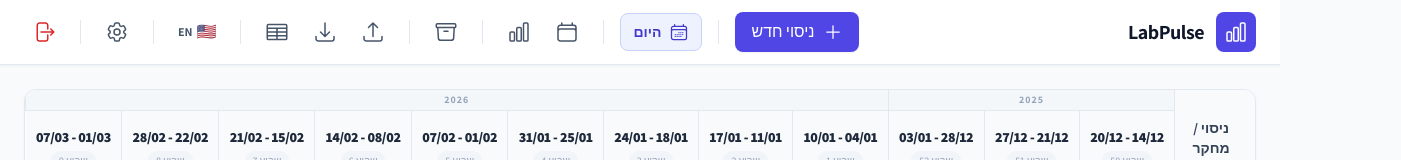
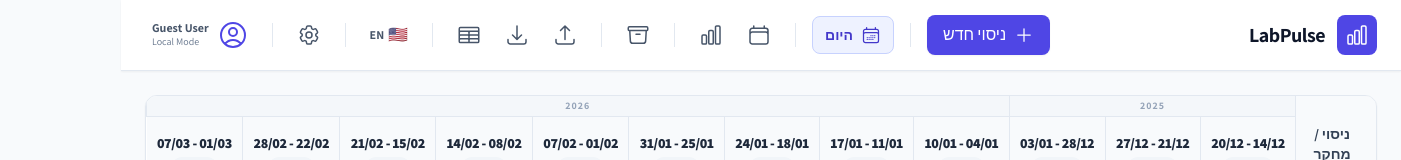
Before and after one commit to yamar8/labpulse, a React (Vite) app: page / in a window 1280 px wide. Both pictures are taken after a click on the button "המשך כאורח (ללא שמירה בענן)". Shown: the top 160 px of the page, 1401 px wide, since content can reach past the window. Built offline with nearby package versions, Linux system fonts and the light colour scheme; no server answers.

Commit message:
add profile section

```diff
--- a/components/Header.tsx
+++ b/components/Header.tsx
@@ -13,7 +13,8 @@ import {
   CalendarDaysIcon,
   LanguageIcon,
   ArrowRightOnRectangleIcon,
-  Bars3Icon
+  Bars3Icon,
+  UserCircleIcon
 } from '@heroicons/react/24/outline';
 
 interface HeaderProps {
@@ -119,13 +120,40 @@ const Header: React.FC<HeaderProps> = ({
           {(user || isGuest) && (
             <>
               <div className="h-6 w-px bg-slate-200 dark:bg-slate-600 mx-2"></div>
-              <button
-                onClick={signOut}
-                className="p-2 text-red-600 hover:bg-red-50 dark:hover:bg-red-900/40 rounded-lg transition-colors"
-                title="Log Out"
-              >
-                <ArrowRightOnRectangleIcon className="w-6 h-6" />
-              </button>
+
+              <div className="relative group">
+                <button
+                  className="flex items-center gap-2 p-1.5 text-slate-600 dark:text-slate-300 hover:bg-slate-100 dark:hover:bg-slate-700 rounded-lg transition-colors border border-transparent hover:border-slate-200 dark:hover:border-slate-600"
+                  title="Profile"
+                >
+                  <UserCircleIcon className="w-8 h-8 text-indigo-600 dark:text-indigo-400" />
+                  <div className="hidden lg:block text-left">
+                    <p className="text-xs font-bold leading-none">{user?.displayName || (isGuest ? 'Guest User' : 'User')}</p>
+                    <p className="text-[10px] text-slate-500">{user?.email || (isGuest ? 'Local Mode' : '')}</p>
+                  </div>
+                </button>
+
+                {/* Dropdown Menu */}
+                <div className="absolute right-0 top-full mt-2 w-64 bg-white dark:bg-slate-800 rounded-xl shadow-xl border border-slate-200 dark:border-slate-700 py-2 opacity-0 group-hover:opacity-100 pointer-events-none group-hover:pointer-events-auto transition-all z-50">
+                  <div className="px-4 py-3 border-b border-slate-100 dark:border-slate-700 mb-2">
+                    <p className="text-sm font-bold text-slate-900 dark:text-white">{user?.displayName || 'Guest User'}</p>
+                    <p className="text-xs text-slate-500 truncate">{user?.email}</p>
+                    {user?.metadata.lastSignInTime && (
+                      <p className="text-[10px] text-slate-400 mt-2">
+                        Last login: {new Date(user.metadata.lastSignInTime).toLocaleString()}
+                      </p>
+                    )}
+                  </div>
+
+                  <button
+                    onClick={signOut}
+                    className="w-full text-left px-4 py-2 text-sm text-red-600 hover:bg-red-50 dark:hover:bg-red-900/20 flex items-center gap-2"
+                  >
+                    <ArrowRightOnRectangleIcon className="w-4 h-4" />
+                    <span>Log Out</span>
+                  </button>
+                </div>
+              </div>
             </>
           )}
         </div>
@@ -181,8 +209,22 @@ const Header: React.FC<HeaderProps> = ({
           </div>
 
           {(user || isGuest) && (
-            <div className="border-t border-slate-200 dark:border-slate-700 pt-3 flex justify-center">
-              <button onClick={signOut} className="flex items-center gap-2 text-red-600 text-sm font-medium">
+            <div className="border-t border-slate-200 dark:border-slate-700 pt-3">
+              <div className="flex items-center gap-3 mb-3 px-2">
+                <div className="bg-indigo-100 dark:bg-indigo-900/30 p-2 rounded-full">
+                  <UserCircleIcon className="w-8 h-8 text-indigo-600 dark:text-indigo-400" />
+                </div>
+                <div>
+                  <p className="text-sm font-bold text-slate-900 dark:text-white">{user?.displayName || (isGuest ? 'Guest User' : 'User')}</p>
+                  <p className="text-xs text-slate-500 dark:text-slate-400">{user?.email || (isGuest ? 'Local Mode' : '')}</p>
+                  {user?.metadata.lastSignInTime && (
+                    <p className="text-[10px] text-slate-400 mt-0.5">
+                      Last login: {new Date(user.metadata.lastSignInTime).toLocaleString()}
+                    </p>
+                  )}
+                </div>
+              </div>
+              <button onClick={signOut} className="w-full flex items-center justify-center gap-2 text-red-600 dark:text-red-400 text-sm font-bold bg-red-50 dark:bg-red-900/10 py-2 rounded-lg hover:bg-red-100 dark:hover:bg-red-900/30 transition-colors">
                 <ArrowRightOnRectangleIcon className="w-4 h-4" />
                 התנתק {isGuest ? '(אורח)' : ''}
               </button>
```
